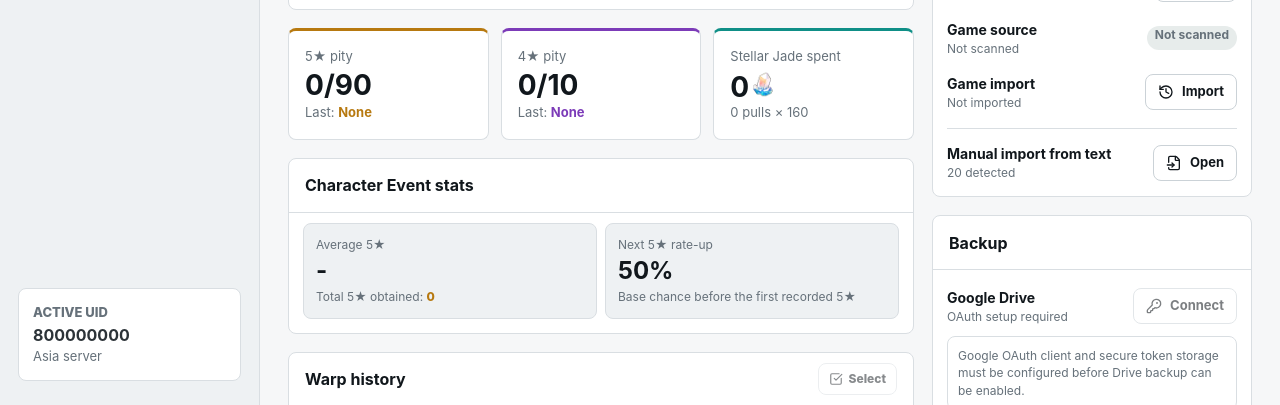
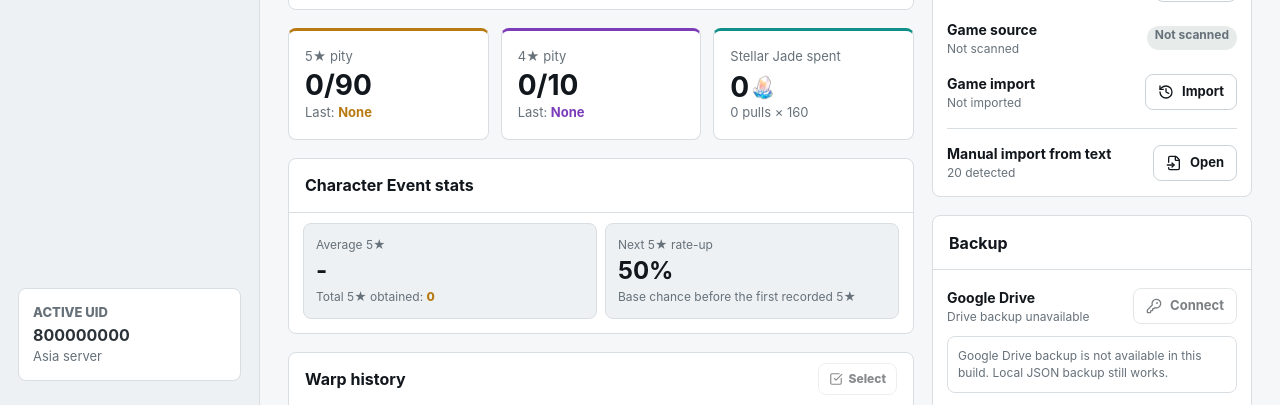
Before and after one commit to virtual-miku/miku-warp, a React (Vite) app: page / in a window 1280 px wide. Shown: the part 395-800 px from the top of the page. Built offline with nearby package versions, Linux system fonts and the light colour scheme.

Commit message:
chore: smooth drive backup setup

```diff
--- a/src/app/App.css
+++ b/src/app/App.css
@@ -250,7 +250,7 @@
   height: 28px;
   flex: 0 0 auto;
   object-fit: contain;
-  transform: translateY(1px);
+  transform: translateY(4px);
 }
 
 .pity-card span {
--- a/src/features/backup/domain/cloud-backup.ts
+++ b/src/features/backup/domain/cloud-backup.ts
@@ -51,7 +51,7 @@
     canUpload: false,
     label: getCloudBackupStatusLabel('not_configured'),
     detail:
-      'Google OAuth client and secure token storage must be configured before Drive backup can be enabled.',
+      'Google Drive backup is not available in this build. Local JSON backup still works.',
   }
 }
 
@@ -85,7 +85,7 @@
 ) {
   switch (status) {
     case 'not_configured':
-      return 'OAuth setup required'
+      return 'Drive backup unavailable'
     case 'storage_unavailable':
       return 'Secure storage unavailable'
     case 'disconnected':
```
Also changed, not shown: 2 other files (tests, documents, lock files or other folders).
